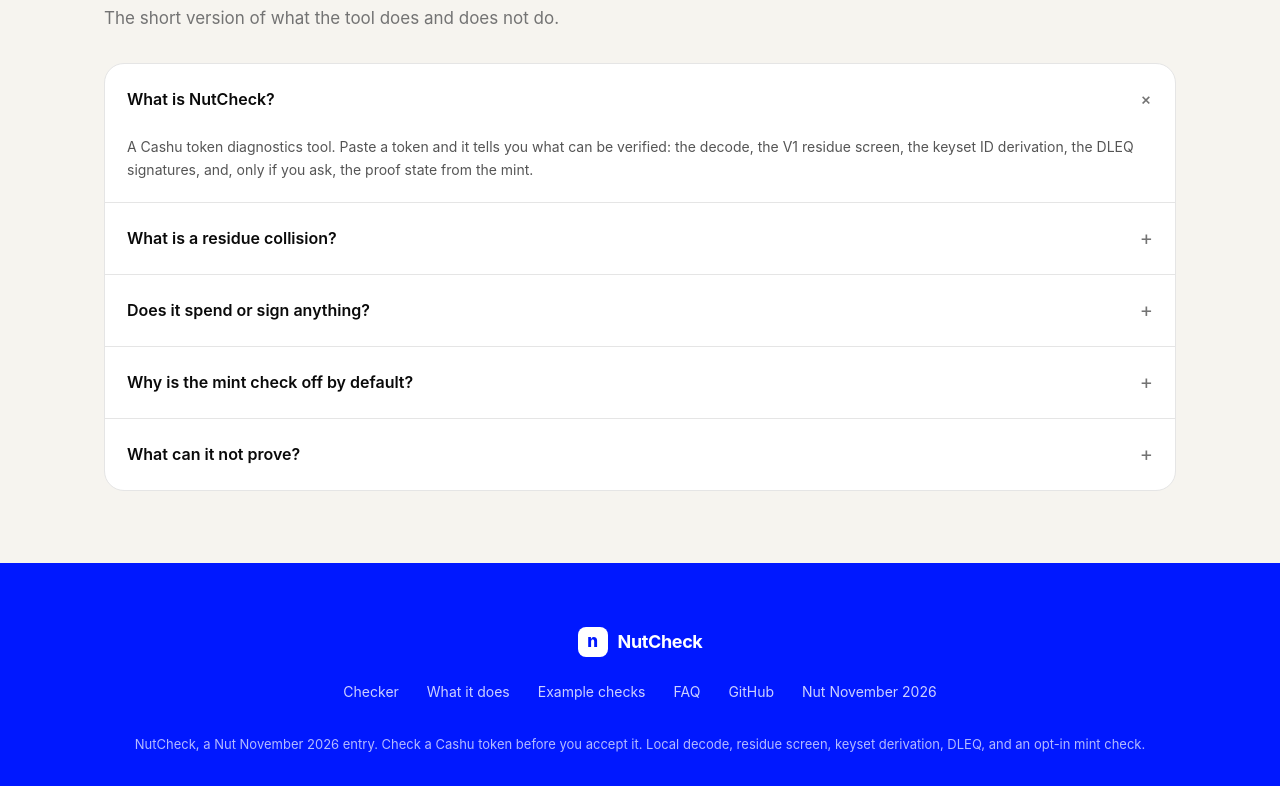
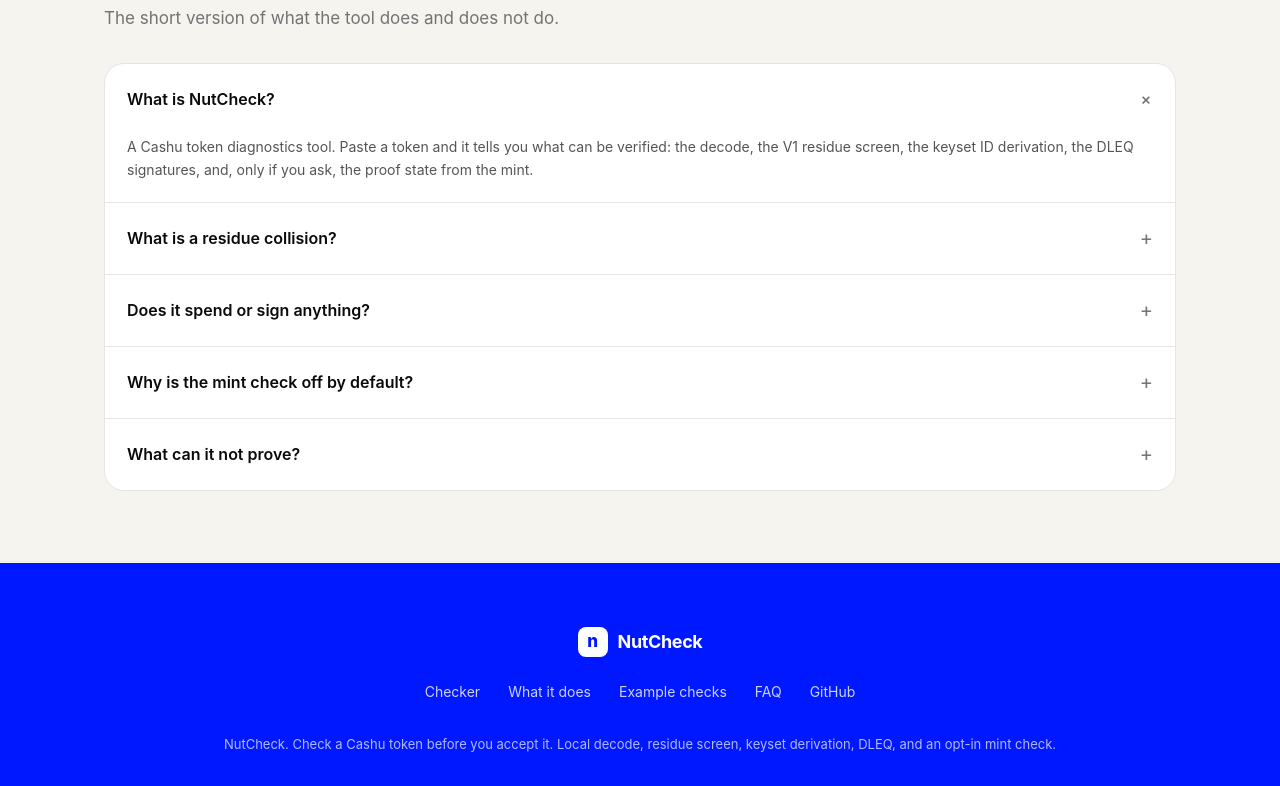
Before and after one commit to Jayanng/nutcheck, a website built with Vite: page index.html in a window 1280 px wide. Shown: the part 2685-3471 px from the top of the page. Built offline with nearby package versions, Linux system fonts and the light colour scheme.

Commit message:
Cut the footer Nut November link and entry line

```diff
--- a/index.html
+++ b/index.html
@@ -143,9 +143,8 @@
       <li><a href="#feed">Example checks</a></li>
       <li><a href="#faq">FAQ</a></li>
       <li><a href="https://github.com/Jayanng/nutcheck">GitHub</a></li>
-      <li><a href="https://nutnovember.org">Nut November 2026</a></li>
     </ul>
-    <p class="footer-bottom">NutCheck, a Nut November 2026 entry. Check a Cashu token before you accept it. Local decode, residue screen, keyset derivation, DLEQ, and an opt-in mint check.</p>
+    <p class="footer-bottom">NutCheck. Check a Cashu token before you accept it. Local decode, residue screen, keyset derivation, DLEQ, and an opt-in mint check.</p>
   </div>
 </footer>
 
```
